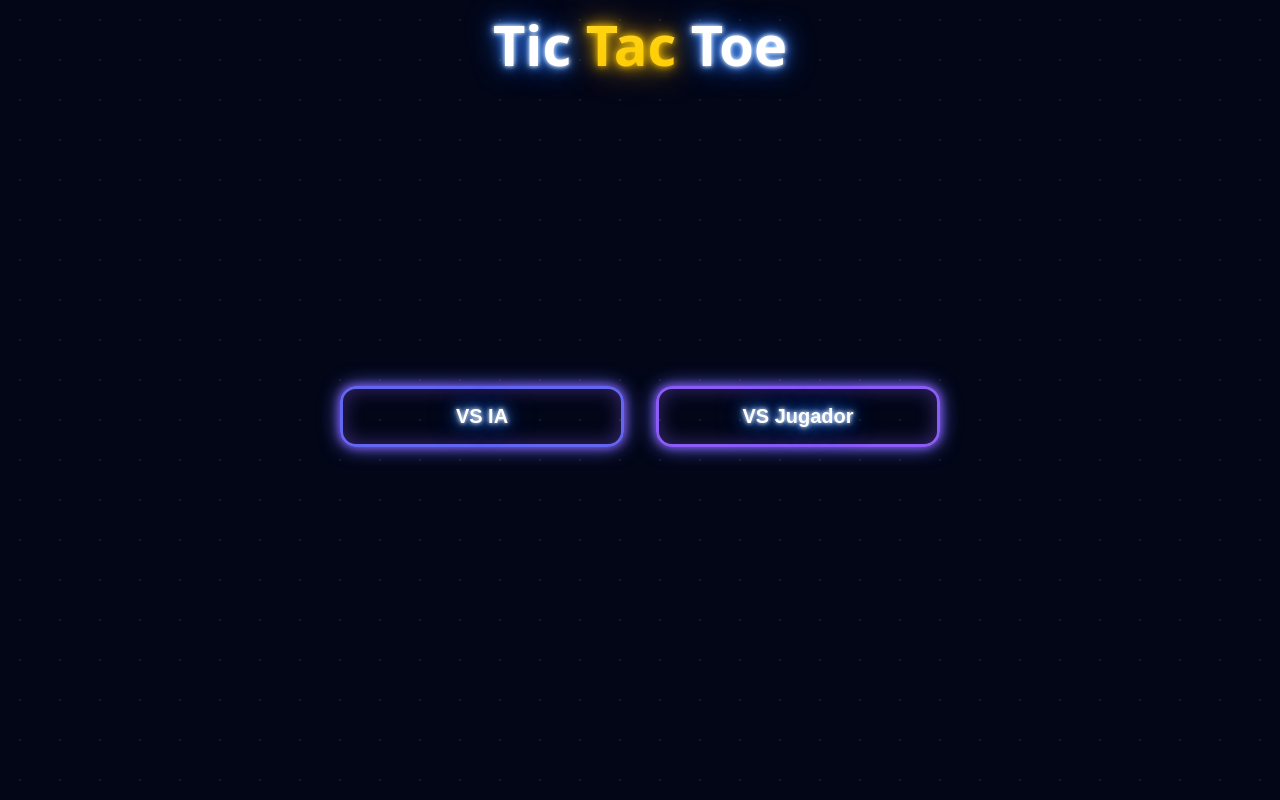
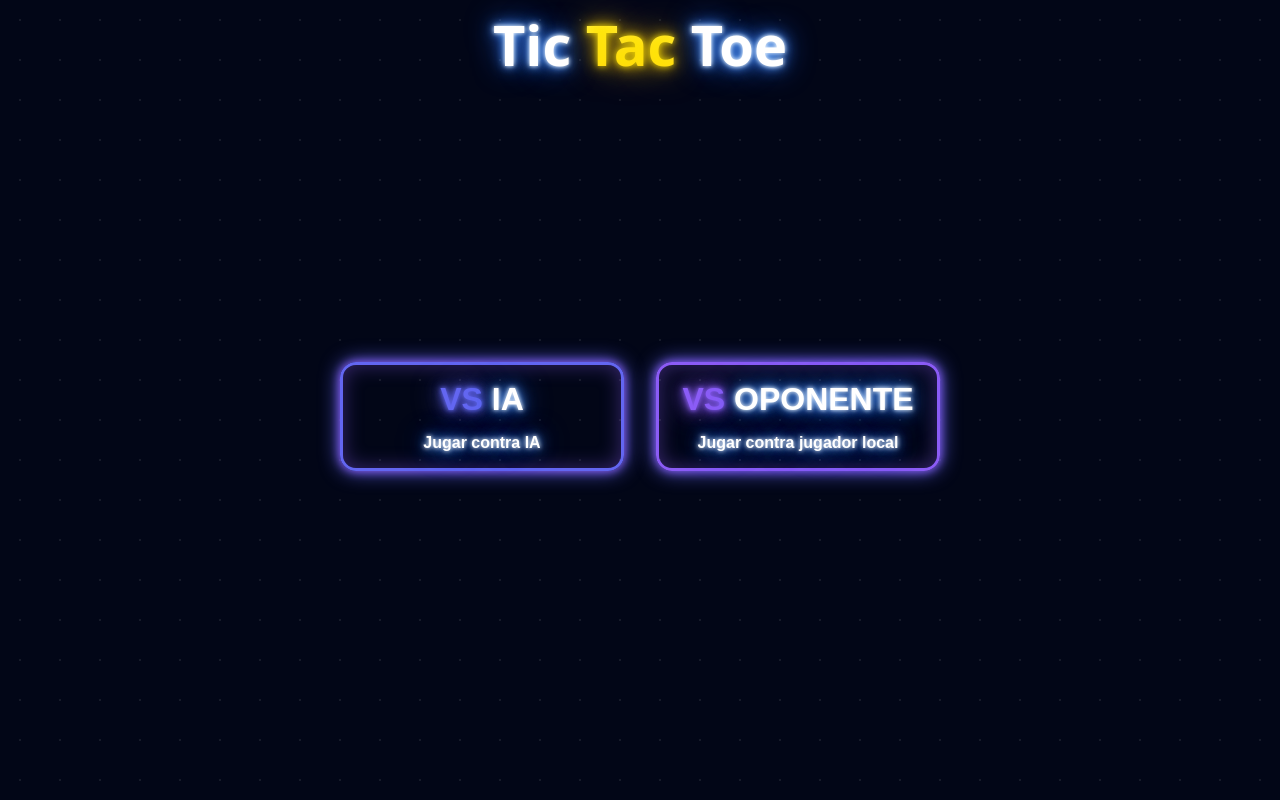
Before and after one commit to BramdonSantiago/tic-tac-toe, a React (Vite) app: page /tic-tac-toe/menu in a window 1280 px wide. Built offline with nearby package versions, Linux system fonts and the light colour scheme.

Commit message:
Deploy Add Menu Game. Game VS IA and Game VS PLAYER

```diff
--- a/src/features/menu/Menu.css
+++ b/src/features/menu/Menu.css
@@ -12,6 +12,7 @@
     align-items: center;
     flex-direction: column;
     height: calc(100dvh - 11rem);
+
     @media(min-width: 1200px) {
         flex-direction: row;
     }
@@ -32,7 +33,6 @@
         0 0 8px #60a5fa,
         0 0 16px #3b82f6,
         0 0 30px #2563eb;
-    font-size: 1.250rem;
     font-weight: 600;
     padding: 1rem;
     border-radius: 16px;
@@ -40,10 +40,40 @@
     -moz-border-radius: 16px;
     -ms-border-radius: 16px;
     -o-border-radius: 16px;
+
+    .title-main-btn {
+        margin-top: 0;
+        margin-bottom: 1rem;
+        font-size: 2rem;
+    }
+
+    .text-description-btn {
+        margin-top: 0;
+        margin-bottom: 0;
+        font-size: 1rem;
+    }
+
     &.btn-menu-primary {
         border-color: #6366F1;
+        .versus-text {
+            color: #6366F1;
+            text-shadow:
+                0 0 4px #6366F1,
+                0 0 8px #6366F1,
+                0 0 16px #6366F1,
+                0 0 30px #6366F1;
+        }
     }
+
     &.btn-menu-secondary {
         border-color: #8B5CF6;
+        .versus-text {
+            color: #8B5CF6;
+            text-shadow:
+                0 0 4px #8B5CF6,
+                0 0 8px #8B5CF6,
+                0 0 16px #8B5CF6,
+                0 0 30px #8B5CF6;
+        }
     }
 }
--- a/src/features/menu/MenuPage.tsx
+++ b/src/features/menu/MenuPage.tsx
@@ -11,10 +11,12 @@ function MenuPage() {
                 <div className='content-menu'>
                     <div className='btns-menu'>
                         <button onClick={() => navigate("/game", { state: { vsAI: true } })} className='btn-menu btn-menu-primary'>
-                            VS IA
+                            <h3 className='title-main-btn'><span className='versus-text'>VS</span> IA</h3>
+                            <p className='text-description-btn'>Jugar contra IA</p>
                         </button>
                         <button onClick={() => navigate("/game", { state: { vsAI: false } })} className='btn-menu btn-menu-secondary'>
-                            VS Jugador
+                            <h3 className='title-main-btn'><span className='versus-text'>VS</span> OPONENTE</h3>
+                            <p className='text-description-btn'>Jugar contra jugador local</p>
                         </button>
                     </div>
                 </div>
```
